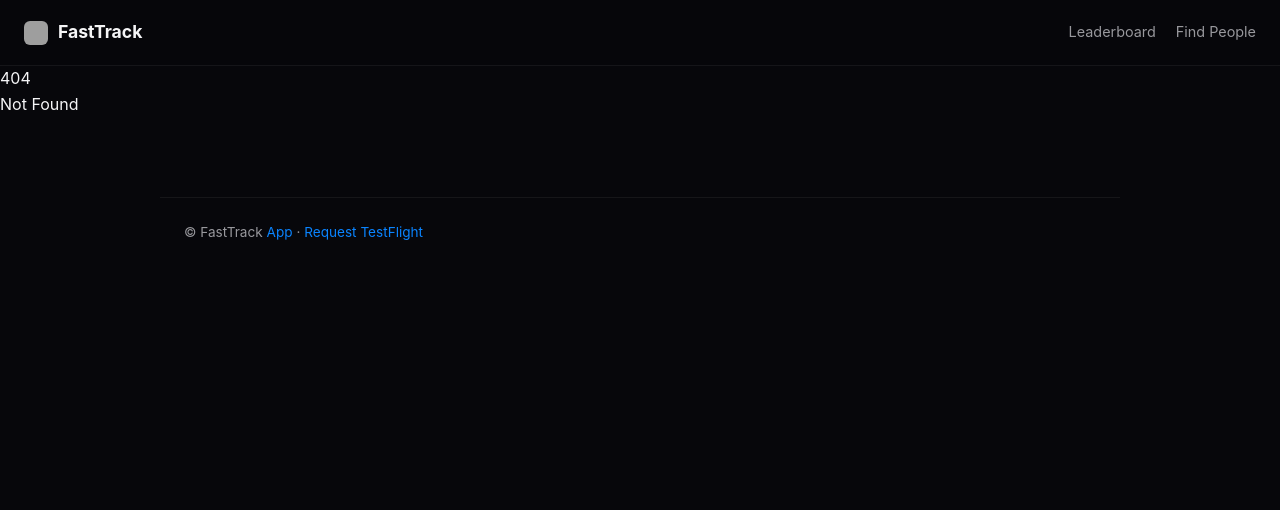
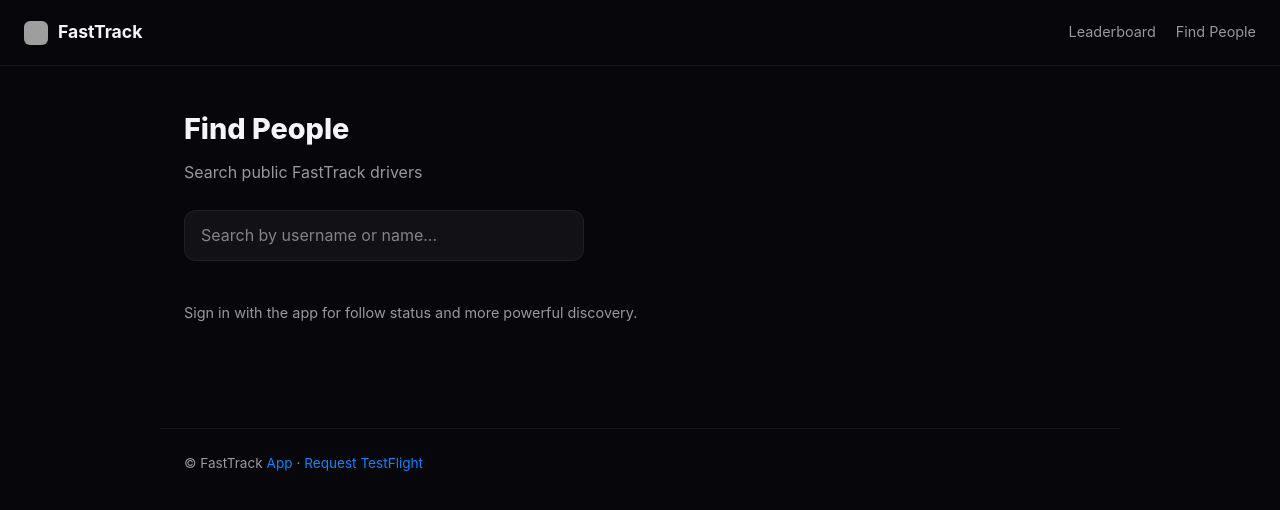
Before and after one commit to jxt1009/fastpass, a SvelteKit app in the folder website/spa/: page /find in a window 1280 px wide. Before the commit this address had no page. Shown: the top 510 px of the page. Built offline with nearby package versions, Linux system fonts and the light colour scheme; grey boxes are pictures that could not be loaded.

Commit message:
feat(web): add public Find People search page

```diff
--- /dev/null
+++ b/website/spa/src/routes/find/+page.svelte
@@ -0,0 +1,66 @@
+<script lang="ts">
+	let query = $state('');
+	let results = $state<any[]>([]);
+	let loading = $state(false);
+	let hasSearched = $state(false);
+
+	const API = 'https://fast.toper.dev/api/v1';
+
+	async function search() {
+		const q = query.trim();
+		if (q.length < 2) return;
+
+		loading = true;
+		hasSearched = true;
+
+		try {
+			const res = await fetch(`${API}/users/search?q=${encodeURIComponent(q)}`);
+			results = await res.json();
+		} catch (e) {
+			results = [];
+		} finally {
+			loading = false;
+		}
+	}
+</script>
+
+<div class="container" style="padding-top: 40px;">
+	<h1 style="font-size: 1.8rem; font-weight: 800; margin-bottom: 8px;">Find People</h1>
+	<p style="color: var(--muted); margin-bottom: 24px;">Search public FastTrack drivers</p>
+
+	<input
+		type="text"
+		placeholder="Search by username or name..."
+		bind:value={query}
+		oninput={search}
+		style="width: 100%; max-width: 400px; padding: 12px 16px; background: var(--surface); border: 1px solid var(--border); border-radius: var(--radius); color: var(--text); font-size: 1rem;"
+	/>
+
+	{#if loading}
+		<div style="margin-top: 24px; color: var(--muted);">Searching…</div>
+	{:else if hasSearched && results.length === 0}
+		<div style="margin-top: 32px; color: var(--muted);">No public profiles found.</div>
+	{:else if results.length > 0}
+		<div style="margin-top: 24px;">
+			{#each results as user}
+				<a href="/u/{user.username}" style="display: flex; align-items: center; gap: 12px; padding: 12px 0; border-bottom: 1px solid var(--border);">
+					{#if user.avatar_url}
+						<img src={user.avatar_url} alt="" style="width: 36px; height: 36px; border-radius: 50%;" />
+					{:else}
+						<div style="width: 36px; height: 36px; border-radius: 50%; background: var(--blue-dim); display: flex; align-items: center; justify-content: center; color: var(--blue); font-weight: 700;">
+							{user.username[0].toUpperCase()}
+						</div>
+					{/if}
+					<div>
+						<div style="font-weight: 600;">@{user.username}</div>
+						{#if user.full_name}<div style="color: var(--muted); font-size: 0.85rem;">{user.full_name}</div>{/if}
+					</div>
+				</a>
+			{/each}
+		</div>
+	{/if}
+
+	<div style="margin-top: 40px; font-size: 0.9rem; color: var(--muted);">
+		Sign in with the app for follow status and more powerful discovery.
+	</div>
+</div>
```
